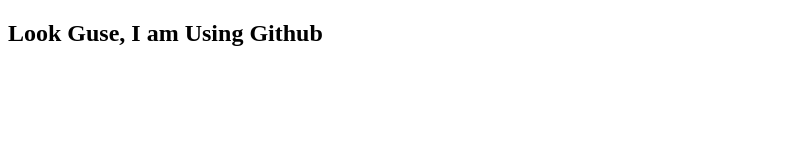
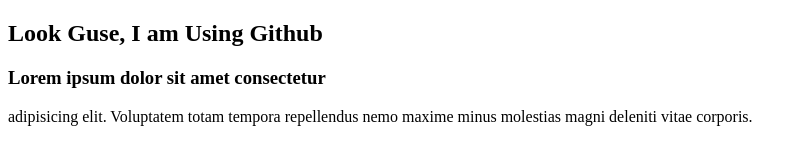
Before and after one commit to tushar65rt/my-fast-wibshit, a plain HTML site: page index.html in a window 1280 px wide. Shown: the whole page, without its empty margins (0-807 px from the left). Drawn offline with Linux system fonts and the light colour scheme.

Commit message:
added a header and pragrap

```diff
--- a/index.html
+++ b/index.html
@@ -6,5 +6,6 @@
 </head>
 <body>
     <h2> Look Guse, I am Using Github </h2>
+    <p> <h3>Lorem ipsum dolor sit amet consectetur</h3>  adipisicing elit. Voluptatem totam tempora repellendus nemo maxime minus molestias magni deleniti vitae corporis.</p>
 </body>
 </html>
```
Also changed, not shown: style.css (added).
